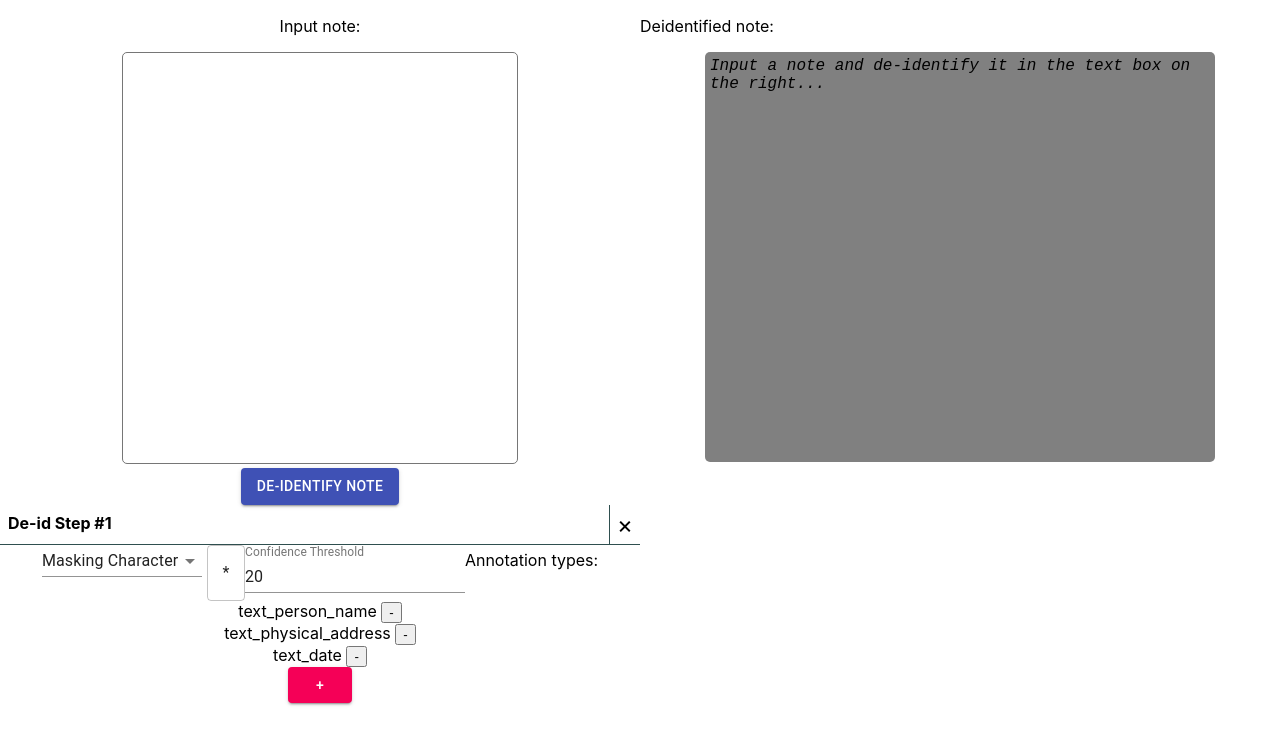
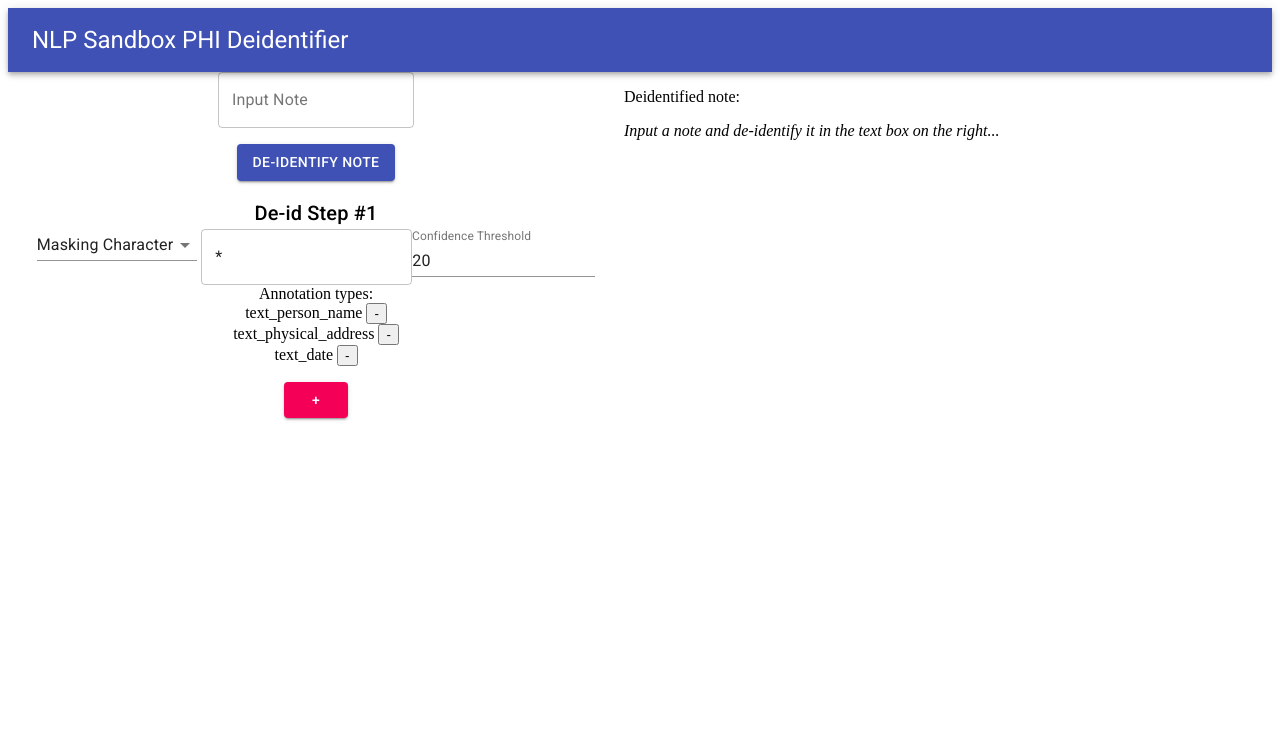
Before and after one commit to nlpsandbox/phi-deidentifier-example, a React (Create React App) app in the folder client/: page / in a window 1280 px wide. Shown: the top 744 px of the page. Built offline with nearby package versions, Linux system fonts and the light colour scheme.

Commit message:
Continue Migration to Material-UI

```diff
--- a/client/public/index.html
+++ b/client/public/index.html
@@ -3,8 +3,11 @@
   <head>
     <meta charset="utf-8" />
     <link rel="icon" href="%PUBLIC_URL%/favicon.ico" />
-    <meta name="viewport" content="width=device-width, initial-scale=1" />
-    <meta name="theme-color" content="#000000" />
+    <meta
+      name="viewport"
+      content="minimum-scale=1, initial-scale=1, width=device-width"
+    />
+    <link rel="stylesheet" href="https://fonts.googleapis.com/css?family=Roboto:300,400,500,700&display=swap" />
     <meta
       name="description"
       content="Web site created using create-react-app"
--- a/client/src/components/App.css
+++ /dev/null
@@ -1,84 +0,0 @@
-.App-logo {
-  height: 40vmin;
-  pointer-events: none;
-}
-
-@media (prefers-reduced-motion: no-preference) {
-  .App-logo {
-    animation: App-logo-spin infinite 20s linear;
-  }
-}
-
-.App {
-  background-color: #282c34;
-  min-height: 100vh;
-  justify-content: center;
-  font-size: calc(10px + 2vmin);
-  color: white;
-  overflow: hidden;
-  padding: 10px;
-  padding-bottom: 50px;
-}
-
-.App:after {
-  content: "";
-  display: table;
-  clear: both;
-}
-
-.left {
-  text-align: center;
-  float: left;
-  width: 50%;
-}
-
-.right {
-  text-align: center;
-  float: left;
-  width: 50%;
-}
-
-textarea {
-  padding: 5px;
-  min-width: 60%;
-  max-width: 500px;
-  height: 400px;
-  resize: none;
-  border-radius: 5px;
-  margin: auto;
-}
-
-.App-link {
-  color: #61dafb;
-}
-
-.deidentify-button {
-  border-radius: 5px;
-  background-color: lightskyblue;
-  border: none;
-  text-decoration: none;
-  padding: 15px 32px;
-  font-size: 16px;
-  font-family: monospace;
-  font-weight: bold;
-}
-
-.deidentify-button:hover {
-  background-color: lightblue;
-}
-
-.deid-config-add {
-  margin-top: 15px;
-  padding: 2px;
-  padding-top: 0px;
-  width: 20px;
-  border-radius: 5px;
-  background-color: grey;
-  font-size: x-large;
-  user-select: none;
-}
-
-.deid-config-add:hover {
-  color: grey;
-  background-color: lightgrey;
-}
--- a/client/src/components/App.js
+++ b/client/src/components/App.js
@@ -1,4 +1,3 @@
-import './App.css';
 import { DeidentifiedNotesApi } from '../apis';
 import { DeidentifyRequestFromJSON } from '../models';
 import React from 'react';
@@ -6,15 +5,22 @@ import { Configuration } from '../runtime';
 import { DeidentifiedText, deidentificationStates } from './DeidentifiedText';
 import { DeidentificationConfigForm } from './DeidentificationConfigForm';
 import { withStyles } from '@material-ui/core/styles';
-import { Button, Grid, Box } from '@material-ui/core';
+import { Button, Grid, Box, TextField, AppBar, Toolbar, Typography } from '@material-ui/core';
 
 const deidentifiedNotesApi = new DeidentifiedNotesApi(new Configuration({basePath: "http://localhost:8080/api/v1"})) // FIXME: Figure out how to handle hostname
 
-const styles = {
+const styles = theme => ({
   root: {
     flexGrow: 1,
+    fontFamily: 'fixed-width',
   },
-};
+  title: {
+    display: 'none',
+    [theme.breakpoints.up('sm')]: {
+      display: 'block',
+    },
+  }
+});
 
 class App extends React.Component {
   constructor(props) {
@@ -101,16 +107,29 @@ class App extends React.Component {
   }
 
   render() {
+    const { classes } = this.props;
     return (
+    <React.Fragment className={classes.root}>
     <Box>
+      <AppBar position="static">
+        <Toolbar>
+          <Typography variant="h5" className={classes.title}>NLP Sandbox PHI Deidentifier</Typography>
+        </Toolbar>
+      </AppBar>
       <Grid container maxWidth="80%">
-        <Grid item xs={6} align="center">
-          <p>Input note:</p>
-          <textarea onChange={this.handleTextAreaChange} value={this.state.originalNoteText} />
-          <br />
-          <Button variant="contained" color="primary" onClick={this.deidentifyNote}>De-identify Note</Button>
-          <br />
-          <Grid container direction="column" spacing={2}>
+        <Grid item container direction="column" spacing={2} xs={6} align="center">
+          <Grid item>
+            <TextField
+              multiline
+              variant="outlined"
+              label="Input Note"
+              onChange={this.handleTextAreaChange}
+              value={this.state.originalNoteText}
+            />
+          </Grid>
+          <Grid item>
+            <Button variant="contained" color="primary" onClick={this.deidentifyNote}>De-identify Note</Button>
+          </Grid>
             {this.state.deidentificationConfigs.map((deidConfig, index) =>
               <DeidentificationConfigForm
                 updateDeidConfig={this.updateDeidentificationConfig}
@@ -120,8 +139,9 @@ class App extends React.Component {
                 {...deidConfig}
               />
             )}
+          <Grid item>
+            <Button variant="contained" color="secondary" onClick={this.addDeidConfig}>&#x002B;</Button>
           </Grid>
-          <Button variant="contained" color="secondary" onClick={this.addDeidConfig}>&#x002B;</Button>
         </Grid>
         <Grid item xs={6}>
           <p>Deidentified note:</p>
@@ -129,6 +149,7 @@ class App extends React.Component {
         </Grid>
       </Grid>
     </Box>
+    </React.Fragment>
     );
   }
 }
--- a/client/src/components/DeidentificationConfigForm.css
+++ /dev/null
@@ -1,65 +0,0 @@
-.deid-config-form {
-  font-size: 16px;
-  font-family: monospace;
-  background-color: grey;
-  border-radius: 5px;
-  min-width: 50%;
-  max-width: 600px;
-  margin-left: auto;
-  margin-right: auto;
-  margin-top: 10px;
-  padding: 0px;
-}
-
-.deid-config-form-bar {
-  border-bottom: 1px solid darkslategrey;
-  padding: 0px;
-  margin-bottom: 0px;
-}
-
-.deid-config-header {
-  float: left;
-  padding: 8px;
-  height: 100%;
-  font-weight: bold
-}
-
-.deid-config-remove {
-  margin-left: auto;
-  margin-right: 0px;
-  padding: 5px;
-  width: 20px;
-  border-top-right-radius: 5px;
-  border-left: 1px solid darkslategrey;
-}
-
-.deid-config-remove::before {
-  display: inline-block;
-  content: "\00d7";
-  font-size: x-large;
-}
-
-.deid-config-remove:hover {
-  color: grey;
-  background-color: lightgrey;
-}
-
-table {
-  width: 100%;
-  height: 100%;
-  border-collapse: collapse;
-  border-style: hidden;
-  margin: 0px;
-  padding: 0px;
-}
-
-td {
-  border: 1px solid darkslategrey;
-  width: 50%;
-  padding: 3px;
-}
-
-input[type="text"] {
-  width: 10px;
-  text-align: center;
-}
--- a/client/src/components/DeidentificationConfigForm.js
+++ b/client/src/components/DeidentificationConfigForm.js
@@ -1,7 +1,6 @@
-import './DeidentificationConfigForm.css'
 import React from 'react';
 import { DeidentificationConfigAnnotationTypesEnum } from '../models';
-import { Select, MenuItem, TextField, Grid } from '@material-ui/core';
+import { Select, MenuItem, TextField, Grid, Typography } from '@material-ui/core';
 
 export class DeidentificationConfigForm extends React.Component {
   updateDeidConfig = (newSettings) => {
@@ -67,10 +66,8 @@ export class DeidentificationConfigForm extends React.Component {
     const allAnnotationTypes = Object.values(DeidentificationConfigAnnotationTypesEnum)
     return (
       <Grid item>
-        <div className="deid-config-form-bar">
-          <div className="deid-config-header">De-id Step #{this.props.index + 1}</div>
-          <div className="deid-config-remove" onClick={this.handleDelete}></div>
-        </div>
+        <Typography variant="h6">De-id Step #{this.props.index + 1}</Typography>
+        <div className="deid-config-remove" onClick={this.handleDelete}></div>
         <Select label="Method" onChange={this.handleStrategyChange} value={this.getStrategy()}>
           <MenuItem value="maskingCharConfig">Masking Character</MenuItem>
           <MenuItem value="redactConfig">Redact</MenuItem>
--- a/client/src/components/DeidentifiedText.css
+++ /dev/null
@@ -1,14 +0,0 @@
-.deidentified-text {
-  padding: 5px;
-  background-color: grey;
-  white-space: pre-wrap;
-  min-width: 60%;
-  max-width: 500px;
-  height: 400px;
-  border-radius: 5px;
-  overflow: auto;
-  font-size: 16px;
-  text-align: left;
-  font-family: monospace;
-  margin: auto;
-}
--- a/client/src/components/DeidentifiedText.js
+++ b/client/src/components/DeidentifiedText.js
@@ -1,4 +1,3 @@
-import './DeidentifiedText.css';
 import React from 'react';
 
 export const deidentificationStates = {
--- a/client/src/index.css
+++ /dev/null
@@ -1,13 +0,0 @@
-body {
-  margin: 0;
-  font-family: -apple-system, BlinkMacSystemFont, 'Segoe UI', 'Roboto', 'Oxygen',
-    'Ubuntu', 'Cantarell', 'Fira Sans', 'Droid Sans', 'Helvetica Neue',
-    sans-serif;
-  -webkit-font-smoothing: antialiased;
-  -moz-osx-font-smoothing: grayscale;
-}
-
-code {
-  font-family: source-code-pro, Menlo, Monaco, Consolas, 'Courier New',
-    monospace;
-}
--- a/client/src/index.js
+++ b/client/src/index.js
@@ -1,6 +1,5 @@
 import React from 'react';
 import ReactDOM from 'react-dom';
-import './index.css';
 import App from './components/App';
 import reportWebVitals from './reportWebVitals';
 
```
